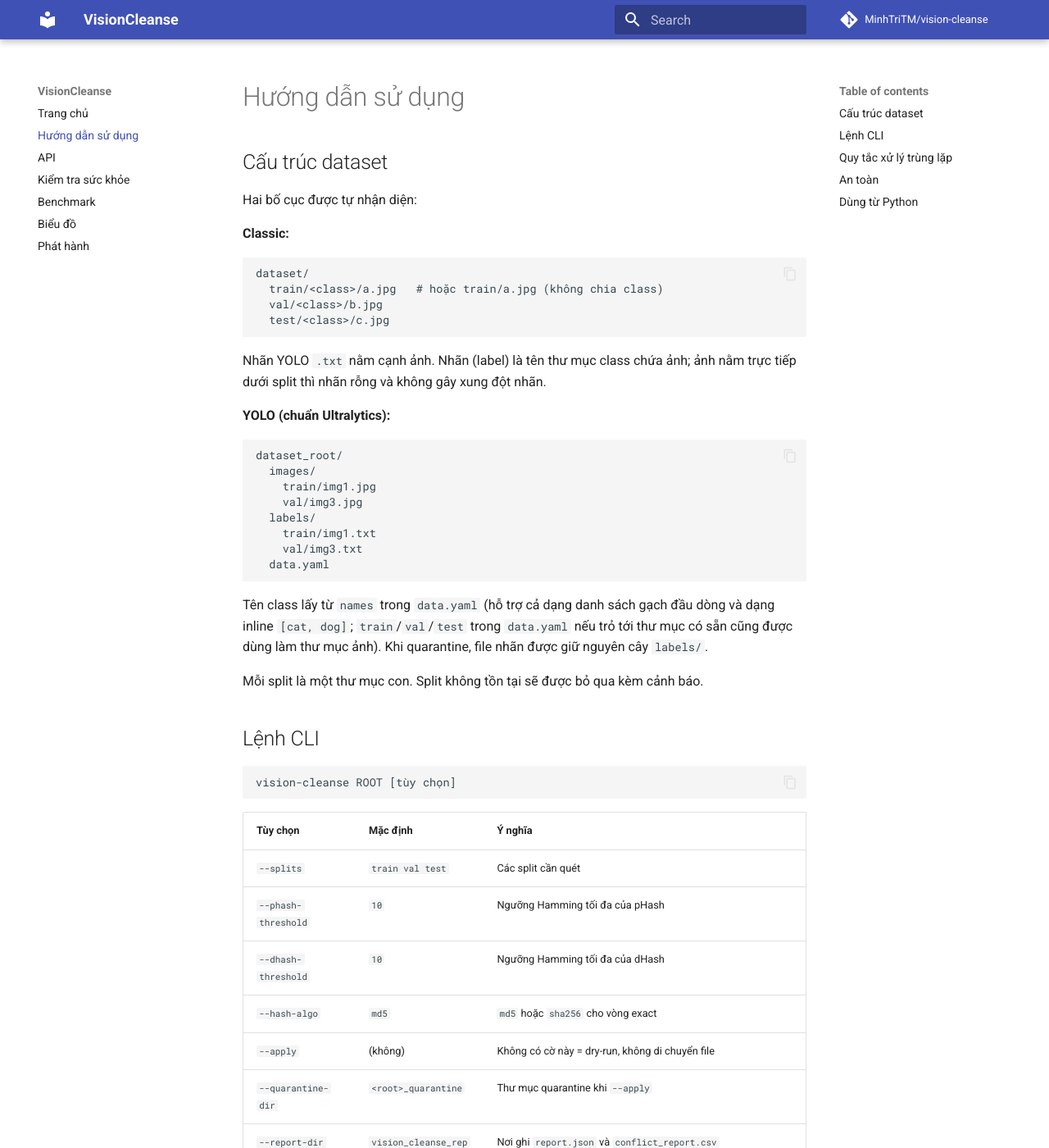
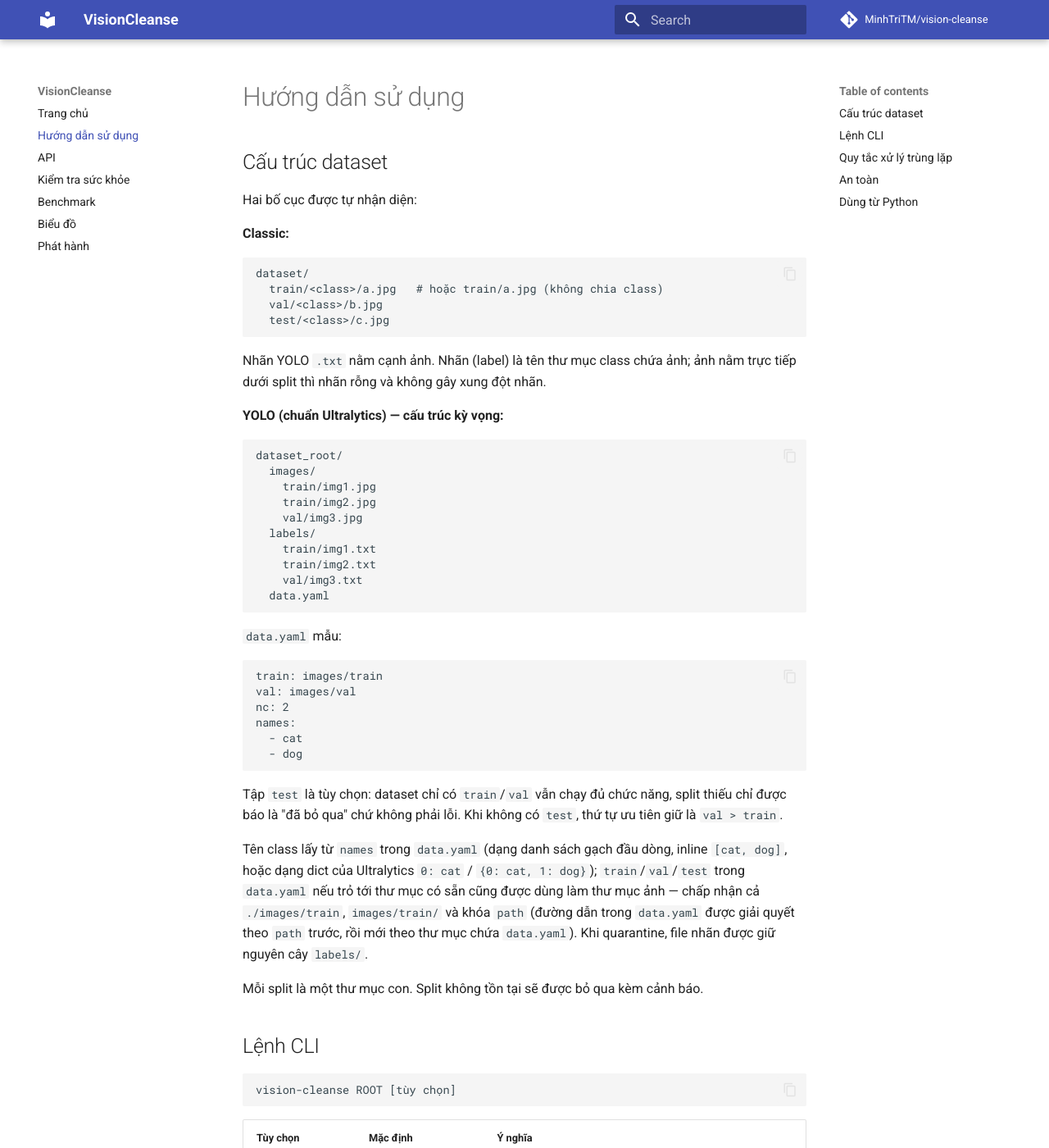
Before and after one commit to MinhTriTM/vision-cleanse, an MkDocs documentation site: the page built from docs/usage.md, in a window 1280 px wide and 1400 px high. Shown: the whole window at 82% size. Built offline with MkDocs 1.6.1 and Material for MkDocs 9.7.7, drawn with Linux system fonts in a browser that asks for light colours; comment, search, counter and statistics services are not loaded; some of the changed text lies outside the part shown.

Commit message:
YOLO expected structure: train/val-only, dict names, path key + docs/README illustration embeds

````diff
--- a/docs/usage.md
+++ b/docs/usage.md
@@ -17,23 +17,44 @@ Nhãn YOLO `.txt` nằm cạnh ảnh. Nhãn (label) là tên thư mục class
 chứa ảnh; ảnh nằm trực tiếp dưới split thì nhãn rỗng và không gây
 xung đột nhãn.
 
-**YOLO (chuẩn Ultralytics):**
+**YOLO (chuẩn Ultralytics) — cấu trúc kỳ vọng:**
 
 ```
 dataset_root/
   images/
     train/img1.jpg
+    train/img2.jpg
     val/img3.jpg
   labels/
     train/img1.txt
+    train/img2.txt
     val/img3.txt
   data.yaml
 ```
 
-Tên class lấy từ `names` trong `data.yaml` (hỗ trợ cả dạng danh sách
-gạch đầu dòng và dạng inline `[cat, dog]`; `train`/`val`/`test`
-trong `data.yaml` nếu trỏ tới thư mục có sẵn cũng được dùng làm thư
-mục ảnh). Khi quarantine, file nhãn được giữ nguyên cây `labels/`.
+`data.yaml` mẫu:
+
+```yaml
+train: images/train
+val: images/val
+nc: 2
+names:
+  - cat
+  - dog
+```
+
+Tập `test` là tùy chọn: dataset chỉ có `train`/`val` vẫn chạy đủ
+chức năng, split thiếu chỉ được báo là "đã bỏ qua" chứ không phải
+lỗi. Khi không có `test`, thứ tự ưu tiên giữ là `val > train`.
+
+Tên class lấy từ `names` trong `data.yaml` (dạng danh sách gạch đầu
+dòng, inline `[cat, dog]`, hoặc dạng dict của Ultralytics `0: cat`
+/ `{0: cat, 1: dog}`); `train`/`val`/`test` trong `data.yaml` nếu trỏ
+tới thư mục có sẵn cũng được dùng làm thư mục ảnh — chấp nhận cả
+`./images/train`, `images/train/` và khóa `path` (đường dẫn trong
+`data.yaml` được giải quyết theo `path` trước, rồi mới theo thư mục
+chứa `data.yaml`). Khi quarantine, file nhãn được giữ nguyên cây
+`labels/`.
 
 Mỗi split là một thư mục con. Split không tồn tại sẽ được bỏ qua
 kèm cảnh báo.
@@ -68,7 +89,7 @@ phần Ngưỡng để biết vì sao không dùng AND).
 ## Quy tắc xử lý trùng lặp
 
 - Ưu tiên giữ `test > val > train`: trùng giữa test và train thì giữ
-  ở test, xóa ở train.
+  ở test, xóa ở train. Dataset không có test thì ưu tiên `val > train`.
 - Trong cùng một split, giữ ảnh có độ phân giải cao nhất, rồi file lớn
   nhất, rồi tên file nhỏ nhất (tất định).
 - Cùng ảnh nhưng khác class thì **không tự xóa**: cả nhóm được giữ lại
````
Also changed, not shown: CHANGELOG.md (+13 -0 lines), README.en.md (+19 -0 lines), README.md (+18 -0 lines), README.zh.md (+18 -0 lines), docs/index.md (+12 -2 lines), 2 other files.
